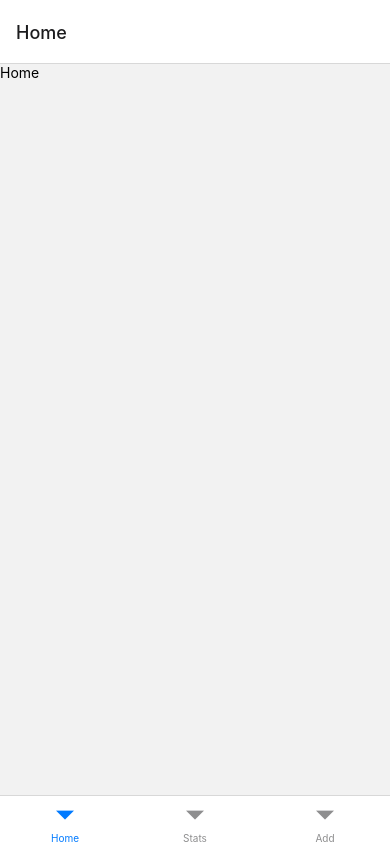
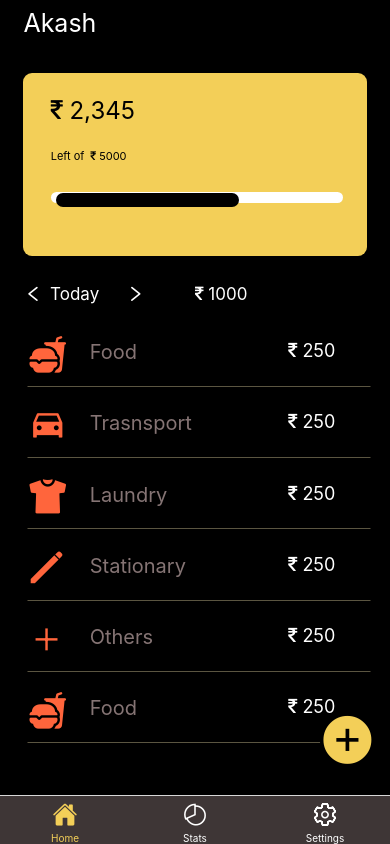
Before and after one commit to Akash-Raj-ST/Expense, a React Native app: screen /Home in a window 390 px wide. Built offline with nearby package versions, Linux system fonts and the light colour scheme.

Commit message:
Home page and initial page development

```diff
--- a/App.js
+++ b/App.js
@@ -1,20 +1,63 @@
 import { NavigationContainer } from '@react-navigation/native';
 import { createBottomTabNavigator } from '@react-navigation/bottom-tabs';
-
+import { Ionicons } from '@expo/vector-icons';
 import Home from './Screen/Home';
 import Stats from './Screen/Stats';
-import Add from './Screen/Add';
+import Settings from './Screen/Settings';
+import { StatusBar } from 'react-native';
 
 const Tab = createBottomTabNavigator();
 
 export default function App() {
   return (
-    <NavigationContainer>
-      <Tab.Navigator>
-        <Tab.Screen name="Home" component={Home} />
-        <Tab.Screen name="Stats" component={Stats} />
-        <Tab.Screen name="Add" component={Add} />
-      </Tab.Navigator>
-    </NavigationContainer>
+    <>
+      <StatusBar
+        style='light'
+      />
+      <NavigationContainer>
+        <Tab.Navigator
+          screenOptions={({ route }) => ({
+            tabBarIcon: ({ focused, color, size }) => {
+              let iconName
+              if (route.name === 'Home') {
+                iconName = focused ? 'home' : 'home-outline'
+              } else if (route.name === 'Stats') {
+                iconName = focused ? 'pie-chart' : 'pie-chart-outline'
+              }
+              else if (route.name === 'Settings') {
+                iconName = focused ? 'settings' : 'settings-outline'
+              }
+              return <Ionicons name={iconName} size={size} color={color} />
+            },
+            tabBarActiveTintColor: '#F3CF58',
+            tabBarInactiveTintColor: 'white',
+            tabBarActiveBackgroundColor: '#3E3636',
+            tabBarInactiveBackgroundColor: '#3E3636'
+          })}
+        >
+          <Tab.Screen
+            name="Home"
+            component={Home}
+            options={{
+              headerShown: false
+            }}
+          />
+          <Tab.Screen
+            name="Stats"
+            component={Stats}
+            options={{
+              headerShown: false
+            }}
+          />
+          <Tab.Screen
+            name="Settings"
+            component={Settings}
+            options={{
+              headerShown: false
+            }}
+          />
+        </Tab.Navigator>
+      </NavigationContainer>
+    </>
   );
 }
--- a/Screen/Home.js
+++ b/Screen/Home.js
@@ -1,11 +1,246 @@
-import { StyleSheet, Text, View } from 'react-native'
+import { StyleSheet, Text, SafeAreaView, View, TouchableHighlight, FlatList } from 'react-native'
+import { FontAwesome, AntDesign, Ionicons } from '@expo/vector-icons'
 import React from 'react'
 
-export default function Home() {
+const Data = [
+  {
+    id: '1',
+    title: 'Food',
+    iconType: 'fast-food',
+    amount: '250'
+  },
+  {
+    id: '2',
+    title: 'Trasnsport',
+    iconType: 'car-sharp',
+    amount: '250'
+  },
+  {
+    id: '3',
+    title: 'Laundry',
+    iconType: 'shirt',
+    amount: '250'
+  },
+  {
+    id: '4',
+    title: 'Stationary',
+    iconType: 'pencil-sharp',
+    amount: '250'
+  },
+  {
+    id: '5',
+    title: 'Others',
+    iconType: 'add',
+    amount: '250'
+  },
+  {
+    id: '6',
+    title: 'Food',
+    iconType: 'fast-food',
+    amount: '250'
+  },
+  {
+    id: '7',
+    title: 'Trasnsport',
+    iconType: 'car-sharp',
+    amount: '250'
+  },
+  {
+    id: '8',
+    title: 'Laundry',
+    iconType: 'shirt',
+    amount: '250'
+  },
+  {
+    id: '9',
+    title: 'Stationary',
+    iconType: 'pencil-sharp',
+    amount: '250'
+  },
+  {
+    id: '10',
+    title: 'Others',
+    iconType: 'add',
+    amount: '250'
+  }
+]
+
+const Item = ({ title, iconType, amount }) => (
+  <View style={styles.item}>
+    <Ionicons name={iconType} size={39} color='#FF653C' />
+    <Text style={styles.title}>{title}</Text>
+    <Text style={styles.amtItem}><FontAwesome name='rupee' size={18} color='white' /> {amount}</Text>
+  </View>
+)
+
+export default function Home () {
+  const renderItem = ({ item }) => (
+    <Item title={item.title} iconType={item.iconType} amount={item.amount} />
+  )
   return (
-    <View>
-      <Text>Home</Text>
-    </View>
+    <SafeAreaView style={styles.container}>
+      <Text style={styles.userName}>Akash</Text>
+      <View style={styles.infoContainer}>
+        <Text style={styles.unspendAmount}><FontAwesome name='rupee' size={24} color='black' /> 2,345</Text>
+        <Text style={styles.totalLimit}>Left of  <FontAwesome name='rupee' size={11} color='black' /> 5000</Text>
+        <View style={styles.totalLimitGraph}><Text> </Text></View>
+        <View style={styles.usageLimitGraph}><Text> </Text></View>
+      </View>
+      <View style={styles.infoContainer2}>
+        <TouchableHighlight
+          style={styles.btn1}
+          underlayColor='#41403F'
+          activeOpacity={0.6}
+        >
+          <AntDesign name='left' size={19} color='white' />
+        </TouchableHighlight>
+        <Text style={styles.dayText}>  Today </Text>
+        <TouchableHighlight
+          style={styles.btn2}
+          underlayColor='#41403F'
+          activeOpacity={0.6}
+        >
+          <AntDesign name='right' size={19} color='white' />
+        </TouchableHighlight>
+        <Text style={styles.amtStyle}><FontAwesome name='rupee' size={17} color='white' /> 1000</Text>
+      </View>
+      <View style={styles.listView}>
+        <FlatList
+          data={Data}
+          renderItem={renderItem}
+          keyExtractor={item => item.id}
+        />
+      </View>
+      <View style={styles.addView}>
+        <TouchableHighlight
+          style={styles.btn3}
+          underlayColor='#CFB55F'
+          activeOpacity={0.6}
+        >
+          <Ionicons name='add-circle-sharp' size={59} color='#F3CF58' />
+        </TouchableHighlight>
+      </View>
+    </SafeAreaView>
   )
 }
-const styles = StyleSheet.create({})
+const styles = StyleSheet.create({
+  container: {
+    flex: 1,
+    backgroundColor: 'black'
+  },
+  userName: {
+    fontStyle: 'normal',
+    fontWeight: '400',
+    color: 'white',
+    fontSize: 25,
+    marginLeft: '6%',
+    marginTop: '2%'
+  },
+  infoContainer: {
+    backgroundColor: '#F3CF58',
+    marginLeft: '6%',
+    marginRight: '6%',
+    marginTop: '9%',
+    height: '23%',
+    borderRadius: 9,
+    padding: '6%',
+    paddingLeft: '7%'
+  },
+  unspendAmount: {
+    fontSize: 24,
+    fontWeight: '400'
+  },
+  totalLimit: {
+    fontWeight: '400',
+    fontSize: 11,
+    marginTop: '8%'
+  },
+  totalLimitGraph: {
+    backgroundColor: 'white',
+    height: '8%',
+    marginTop: '10%',
+    borderRadius: 9
+  },
+  usageLimitGraph: {
+    backgroundColor: 'black',
+    height: '8%',
+    width: '53.2%',
+    borderRadius: 9,
+    position: 'absolute',
+    bottom: '26.5%',
+    left: '9.5%'
+  },
+  dayText: {
+    color: 'white',
+    fontSize: 17,
+    backgroundColor: 'transparent',
+    width: '29%',
+    position: 'absolute',
+    left: '5%',
+    bottom: '0.01%'
+  },
+  infoContainer2: {
+    backgroundColor: 'transparent',
+    marginLeft: '6%',
+    marginRight: '6%',
+    marginTop: '7%'
+  },
+  btn1: {
+    backgroundColor: 'transparent',
+    width: '6%'
+  },
+  btn2: {
+    backgroundColor: 'transparent',
+    width: '6%',
+    position: 'absolute',
+    left: '30%'
+  },
+  amtStyle: {
+    color: 'white',
+    position: 'absolute',
+    left: '50%',
+    fontSize: 17,
+    bottom: '0.1%'
+  },
+  item: {
+    backgroundColor: 'black',
+    color: 'white',
+    marginVertical: 8,
+    borderWidth: 1,
+    borderBottomColor: '#5B5541',
+    paddingBottom: '3%'
+  },
+  title: {
+    fontSize: 20,
+    color: '#857474',
+    position: 'absolute',
+    left: '18%',
+    top: '14%'
+  },
+  listView: {
+    marginTop: '5%',
+    marginLeft: '5%',
+    width: '90%',
+    height: '56%',
+    backgroundColor: 'transparent',
+    paddingLeft: '2%'
+  },
+  amtItem: {
+    color: 'white',
+    position: 'absolute',
+    right: '10%',
+    fontSize: 18,
+    top: '14%'
+  },
+  addView: {
+    color: 'yellow',
+    backgroundColor: 'black',
+    position: 'absolute',
+    height: '8%',
+    width: '15%',
+    bottom: '3%',
+    right: '3%',
+    borderRadius: 39,
+    padding: 0
+  }
+})
--- a/Screen/Add.js
+++ b/Screen/Settings.js
@@ -1,10 +1,10 @@
 import { StyleSheet, Text, View } from 'react-native'
 import React from 'react'
 
-export default function Add() {
+export default function Settings() {
   return (
     <View>
-      <Text>Add</Text>
+      <Text>Settings</Text>
     </View>
   )
 }
```
Also changed, not shown: Screen/Initial.js (added, +131 -0 lines), package.json (+6 -5 lines), assets/intial_logo.png (added), 1 other file (tests, documents, lock files or other folders).
